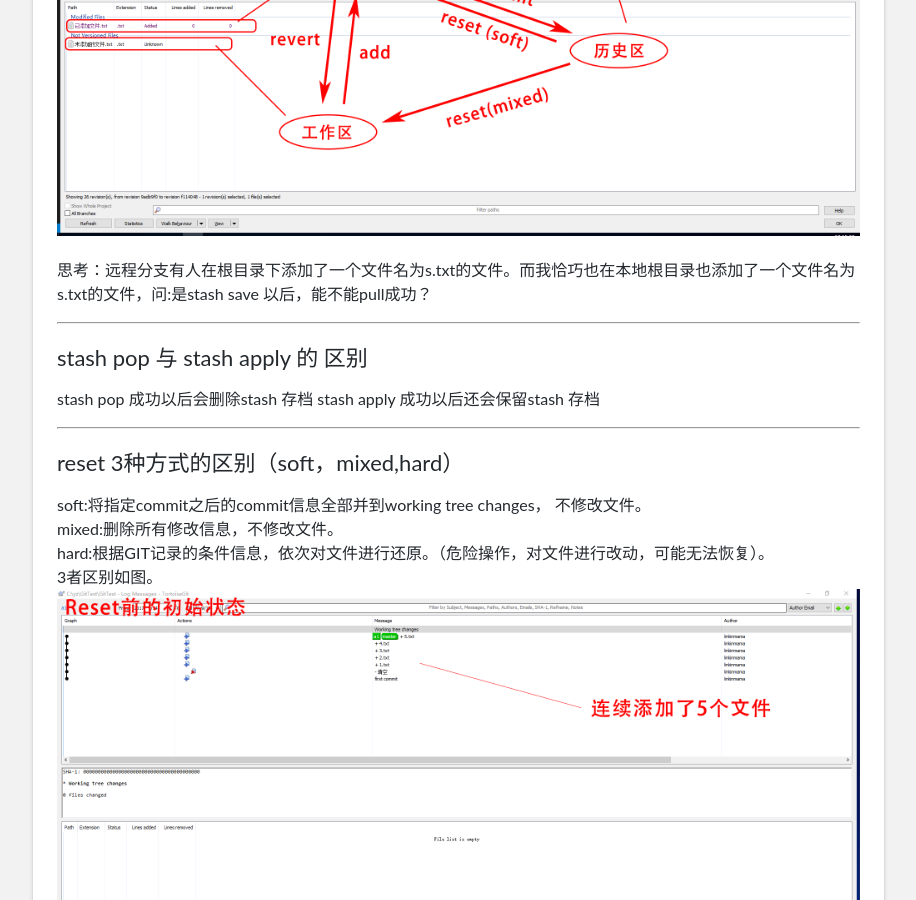
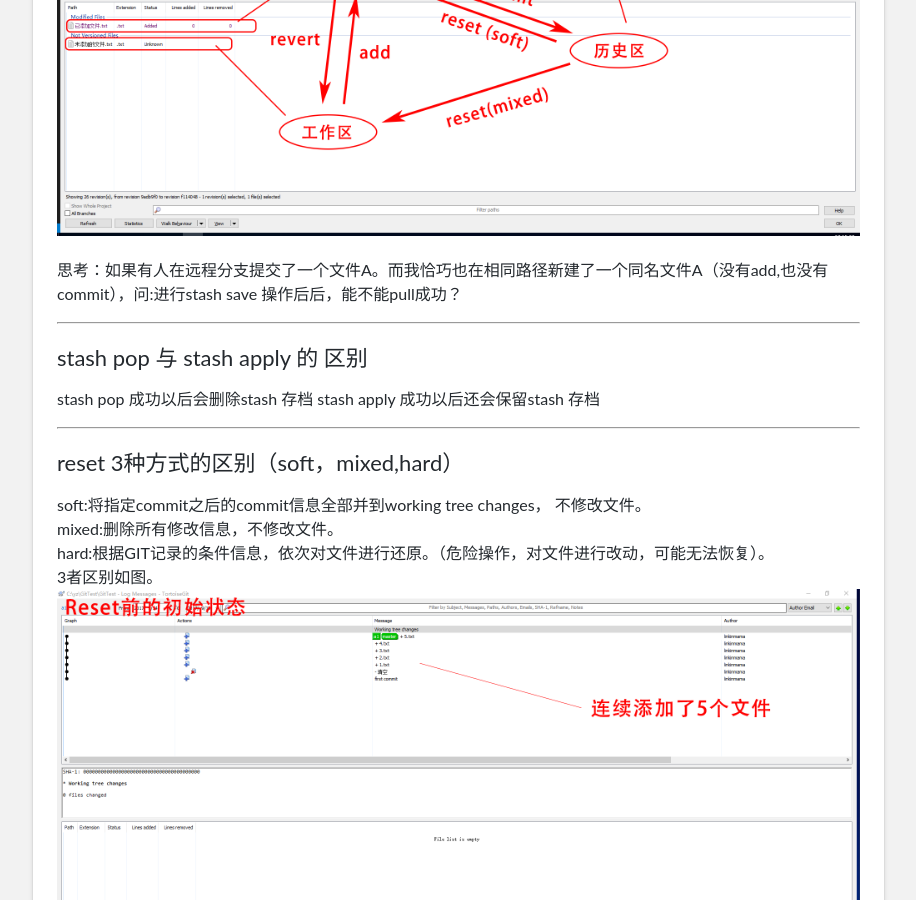
Before and after one commit to unicorn25/unicorn25.github.io, a Jekyll site: the page built from _steps/git_technical_blind_spot.md, in a window 1280 px wide and 900 px high, scrolled down 514 px. Shown: the whole window, without its empty margins (204-1120 px from the left). Built offline with Jekyll 4.4.1, drawn with Linux system fonts in a browser that asks for light colours.

Commit message:
* GIT技术盲点（1）格式调整

```diff
--- a/_steps/git_technical_blind_spot.md
+++ b/_steps/git_technical_blind_spot.md
@@ -12,7 +12,7 @@ author: Linkinmama
 Git有三个工作区域，分别为：工作区、暂存区以及历史区。三者之间的关系如图：
 ![](/images/linkinmama/git_1.png)
 
-思考：远程分支有人在根目录下添加了一个文件名为s.txt的文件。而我恰巧也在本地根目录也添加了一个文件名为s.txt的文件，问:是stash save 以后，能不能pull成功？
+思考：如果有人在远程分支提交了一个文件A。而我恰巧也在相同路径新建了一个同名文件A（没有add,也没有commit），问:进行stash save 操作后后，能不能pull成功？
 
 ----
 ### stash pop 与 stash apply 的 区别
```
